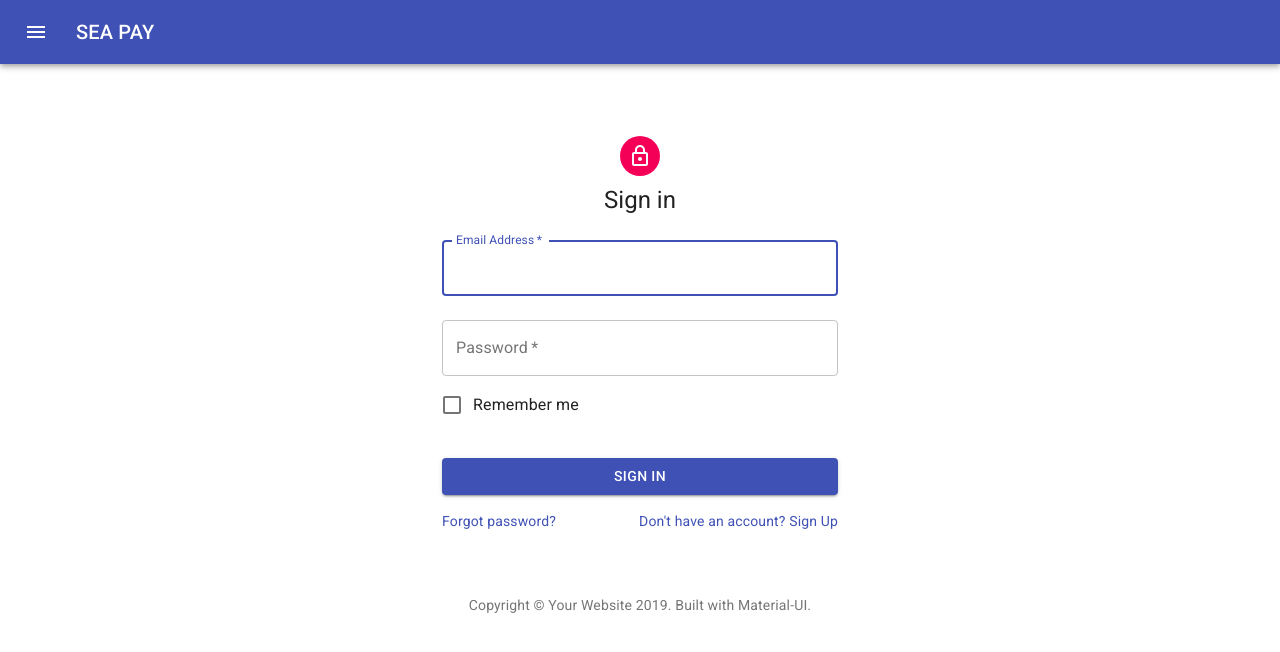
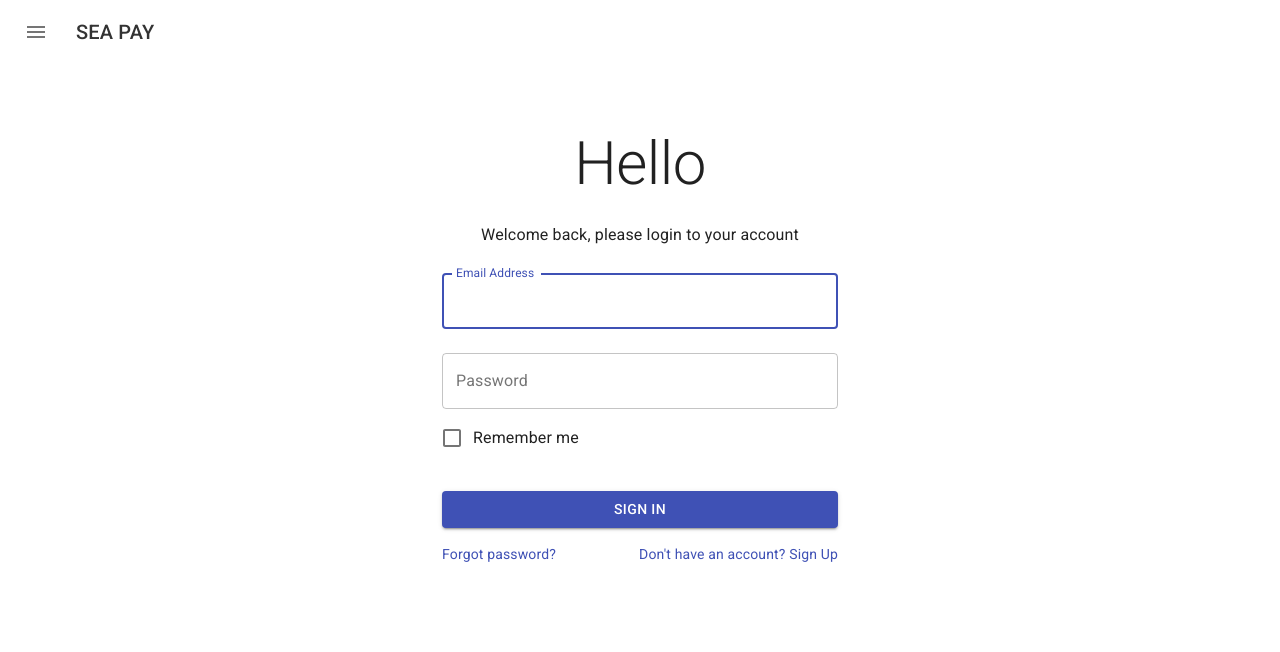
Before and after one commit to bravo-compfest/seapay-fe, a React (Create React App) app: page / in a window 1280 px wide. Shown: the top 652 px of the page. Built offline with nearby package versions, Linux system fonts and the light colour scheme.

Commit message:
[dio] modify some navbar and changing root route

```diff
--- a/src/components/App.js
+++ b/src/components/App.js
@@ -1,7 +1,7 @@
 import React from 'react';
 import { BrowserRouter as Router, Route } from "react-router-dom";
 
-import LogInPage from './LogInPage/LogInPage';
+import LoginPage from './LoginPage/LoginPage';
 import SignUpPage from './SignUpPage/SignUpPage';
 import NavBar from './NavBar';
 
@@ -12,8 +12,8 @@ class App extends React.Component {
     return (
       <Router>
         <NavBar />
-        <Route path="/" component={LogInPage} />
-        <Route path="/signup" component={SignUpPage} />
+        <Route exact path="/" component={LoginPage} />
+        <Route exact path="/signup" component={SignUpPage} />
       </Router>
     );
   }
--- a/src/components/LogInPage/index.js
+++ /dev/null
@@ -1 +0,0 @@
-export * from './LogInPage';
--- a/src/components/LogInPage/LogInPage.jsx
+++ b/src/components/LoginPage/LoginPage.jsx
@@ -1,5 +1,4 @@
 import React from 'react';
-import Avatar from '@material-ui/core/Avatar';
 import Button from '@material-ui/core/Button';
 import CssBaseline from '@material-ui/core/CssBaseline';
 import TextField from '@material-ui/core/TextField';
@@ -7,27 +6,9 @@ import FormControlLabel from '@material-ui/core/FormControlLabel';
 import Checkbox from '@material-ui/core/Checkbox';
 import Link from '@material-ui/core/Link';
 import Grid from '@material-ui/core/Grid';
-import Box from '@material-ui/core/Box';
-import LockOutlinedIcon from '@material-ui/icons/LockOutlined';
 import Typography from '@material-ui/core/Typography';
 import { makeStyles } from '@material-ui/core/styles';
 import Container from '@material-ui/core/Container';
-
-function Copyright() {
-  return (
-    <Typography variant="body2" color="textSecondary" align="center">
-      {'Copyright © '}
-      <Link color="inherit" href="https://material-ui.com/">
-        Your Website
-      </Link>{' '}
-      {new Date().getFullYear()}
-      {'. Built with '}
-      <Link color="inherit" href="https://material-ui.com/">
-        Material-UI.
-      </Link>
-    </Typography>
-  );
-}
 
 const useStyles = makeStyles(theme => ({
   '@global': {
@@ -41,10 +22,6 @@ const useStyles = makeStyles(theme => ({
     flexDirection: 'column',
     alignItems: 'center',
   },
-  avatar: {
-    margin: theme.spacing(1),
-    backgroundColor: theme.palette.secondary.main,
-  },
   form: {
     width: '100%', // Fix IE 11 issue.
     marginTop: theme.spacing(1),
@@ -54,24 +31,23 @@ const useStyles = makeStyles(theme => ({
   },
 }));
 
-export default function LogInPage() {
+export default function LoginPage() {
   const classes = useStyles();
 
   return (
     <Container component="main" maxWidth="xs">
       <CssBaseline />
       <div className={classes.paper}>
-        <Avatar className={classes.avatar}>
-          <LockOutlinedIcon />
-        </Avatar>
-        <Typography component="h1" variant="h5">
-          Sign in
+        <Typography gutterBottom component="h1" variant="h2">
+          Hello
+        </Typography>
+        <Typography component="h1" variant="subtitle1">
+          Welcome back, please login to your account
         </Typography>
         <form className={classes.form} noValidate>
           <TextField
             variant="outlined"
             margin="normal"
-            required
             fullWidth
             id="email"
             label="Email Address"
@@ -82,7 +58,6 @@ export default function LogInPage() {
           <TextField
             variant="outlined"
             margin="normal"
-            required
             fullWidth
             name="password"
             label="Password"
@@ -117,9 +92,6 @@ export default function LogInPage() {
           </Grid>
         </form>
       </div>
-      <Box mt={8}>
-        <Copyright />
-      </Box>
     </Container>
   );
 }
--- /dev/null
+++ b/src/components/LoginPage/index.js
@@ -0,0 +1 @@
+export * from './LoginPage';
--- a/src/components/NavBar/index.js
+++ b/src/components/NavBar/index.js
@@ -15,7 +15,12 @@ const style = (theme) => ({
   },
   title: {
     flexGrow: 1,
-  }
+    color: '#333333',
+  },
+  appbar: {
+    boxShadow: 'none',
+    background: 'transparent',
+  },
 });
 
 class NavBar extends React.Component {
@@ -24,9 +29,9 @@ class NavBar extends React.Component {
     const { classes } = this.props;
 
     return (
-      <AppBar position="static">
+      <AppBar className={classes.appbar} position="static">
         <Toolbar>
-          <IconButton edge="start" className={classes.menuButton} color="inherit" aria-label="menu">
+          <IconButton edge="start" className={classes.menuButton} aria-label="menu">
             <MenuIcon />
           </IconButton>
           <Typography variant="h6" className={classes.title}>
```
Also changed, not shown: 1 other file (tests, documents, lock files or other folders).
